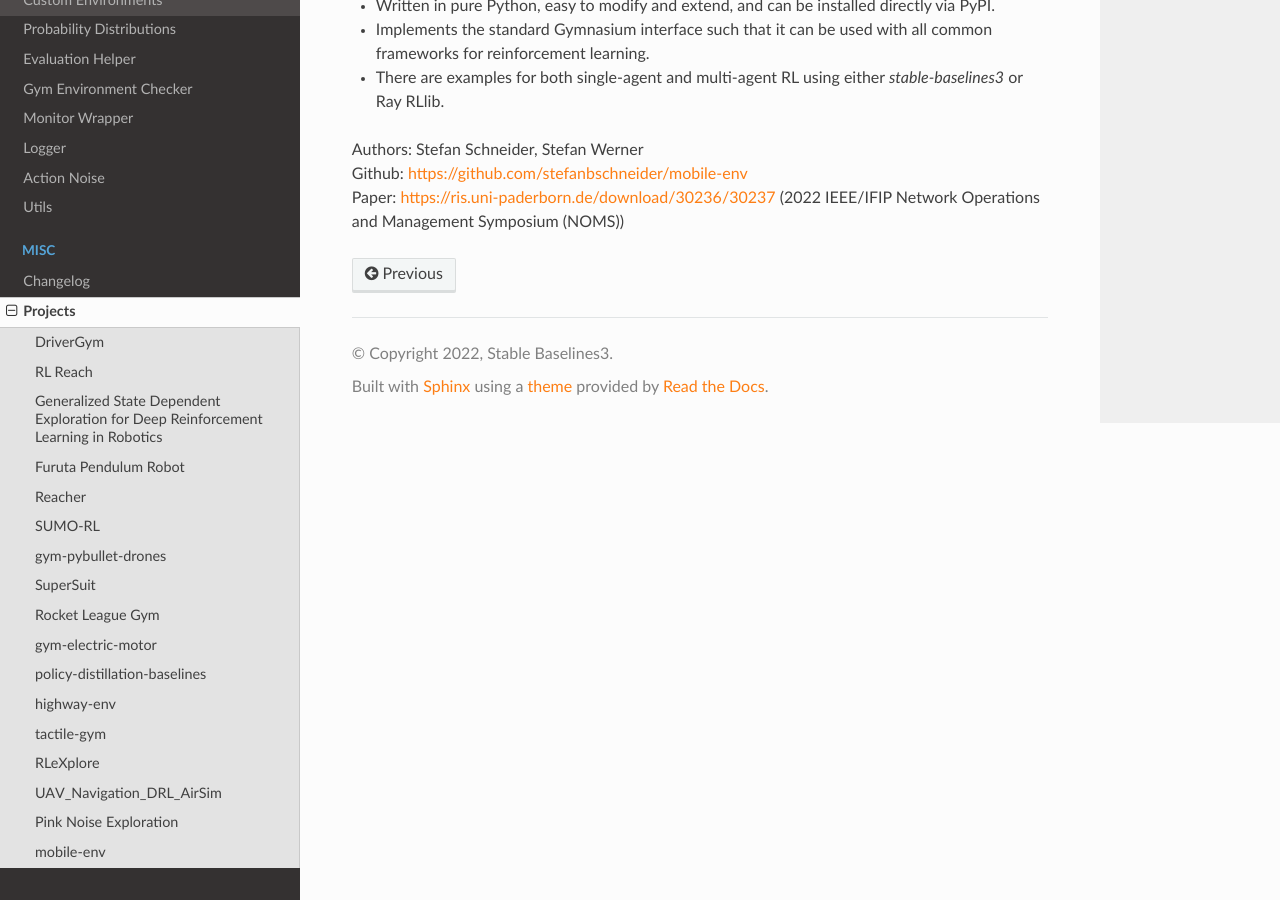
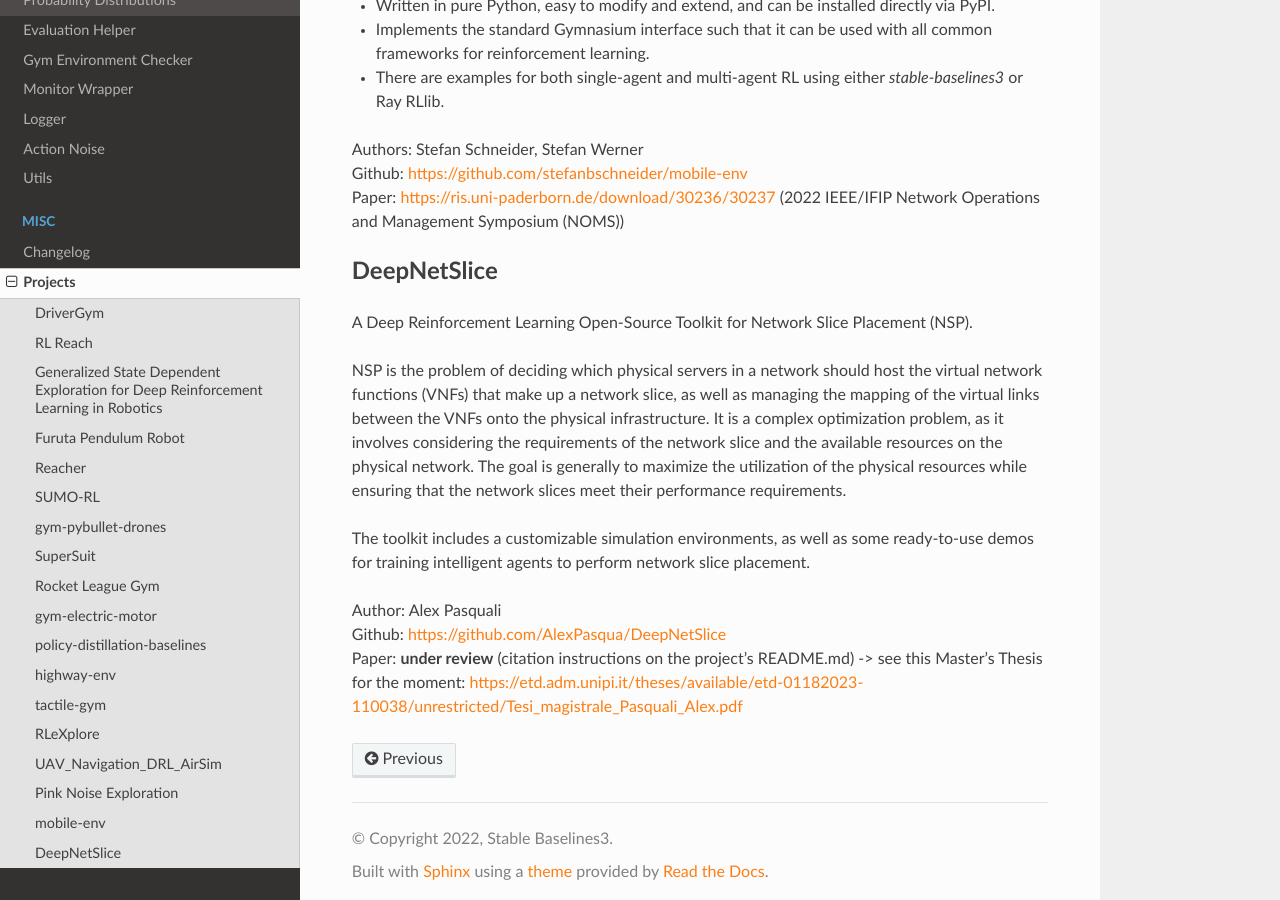
Before and after one commit to DLR-RM/stable-baselines3, a Sphinx documentation site: the page built from docs/misc/projects.rst, in a window 1280 px wide and 900 px high, scrolled down 5342 px. Built offline with Sphinx 7.4.7 and the Read the Docs theme 2.0.0, drawn with Linux system fonts in a browser that asks for light colours.

Commit message:
[Docs] Added DeepNetSlice to community projects (#1639)
* Added DeepNetSlice to community projects

* Added description of network slice placement

---------

Co-authored-by: Antonin RAFFIN <antonin.raffin@ensta.org>

```diff
--- a/docs/misc/changelog.rst
+++ b/docs/misc/changelog.rst
@@ -43,6 +43,7 @@ Documentation:
 - Fixed callback example (@BertrandDecoster)
 - Fixed policy network example (@kyle-he)
 - Added mobile-env as new community project (@stefanbschneider)
+- Added [DeepNetSlice](https://github.com/AlexPasqua/DeepNetSlice) to community projects (@AlexPasqua)
 
 
 Release 2.0.0 (2023-06-22)
--- a/docs/misc/projects.rst
+++ b/docs/misc/projects.rst
@@ -212,3 +212,20 @@ It allows simulating various scenarios with moving users in a cellular network w
 | Authors: Stefan Schneider, Stefan Werner
 | Github: https://github.com/stefanbschneider/mobile-env
 | Paper: https://ris.uni-paderborn.de/download/30236/30237 (2022 IEEE/IFIP Network Operations and Management Symposium (NOMS))
+
+
+DeepNetSlice
+------------
+
+A Deep Reinforcement Learning Open-Source Toolkit for Network Slice Placement (NSP).
+
+NSP is the problem of deciding which physical servers in a network should host the virtual network functions (VNFs) that make up a network slice, as well as managing the mapping of the virtual links between the VNFs onto the physical infrastructure.
+It is a complex optimization problem, as it involves considering the requirements of the network slice and the available resources on the physical network.
+The goal is generally to maximize the utilization of the physical resources while ensuring that the network slices meet their performance requirements.
+
+The toolkit includes a customizable simulation environments, as well as some ready-to-use demos for training
+intelligent agents to perform network slice placement.
+
+| Author: Alex Pasquali
+| Github: https://github.com/AlexPasqua/DeepNetSlice
+| Paper: **under review** (citation instructions on the project's README.md) -> see this Master's Thesis for the moment: https://etd.adm.unipi.it/theses/available/etd-01182023-110038/unrestricted/Tesi_magistrale_Pasquali_Alex.pdf
```
